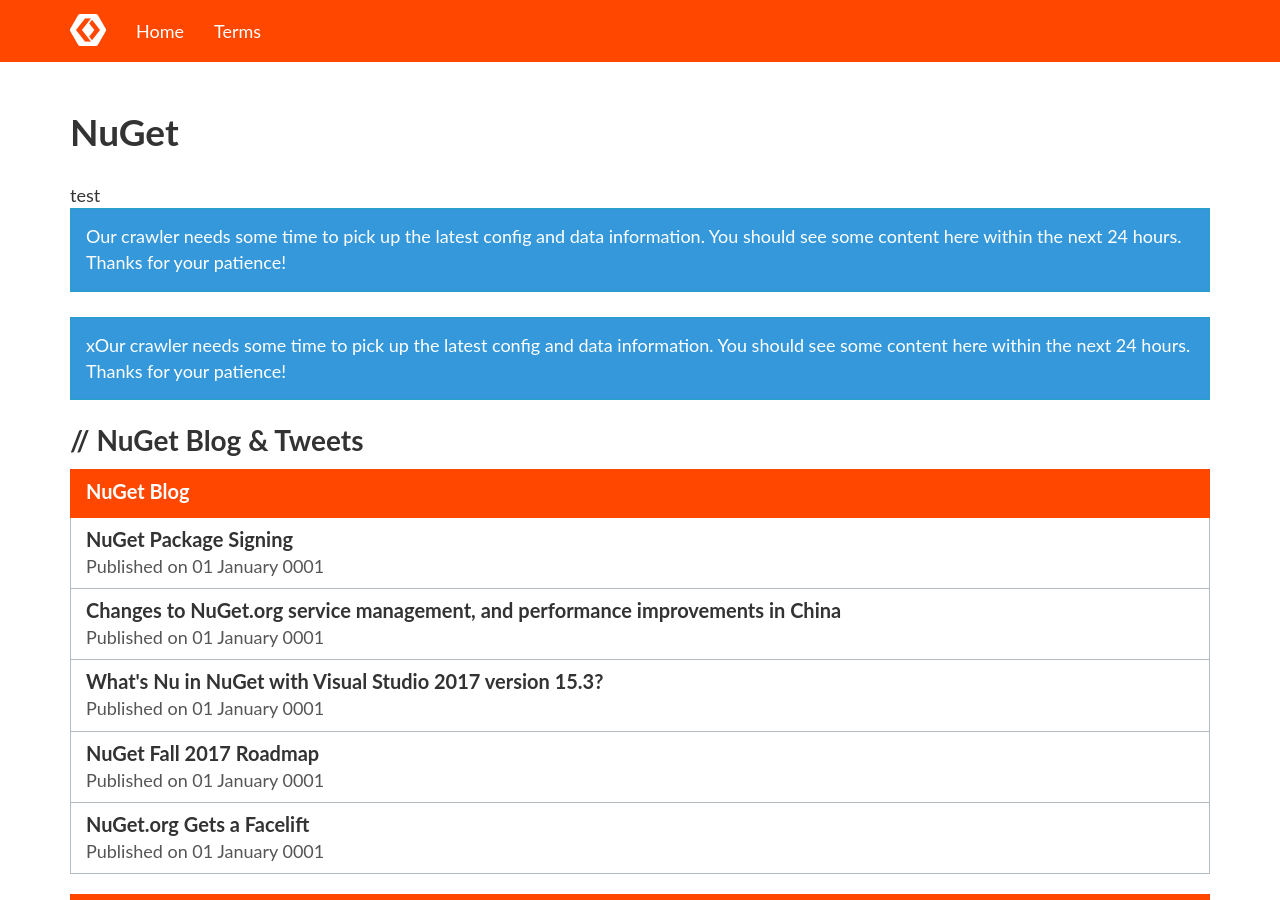
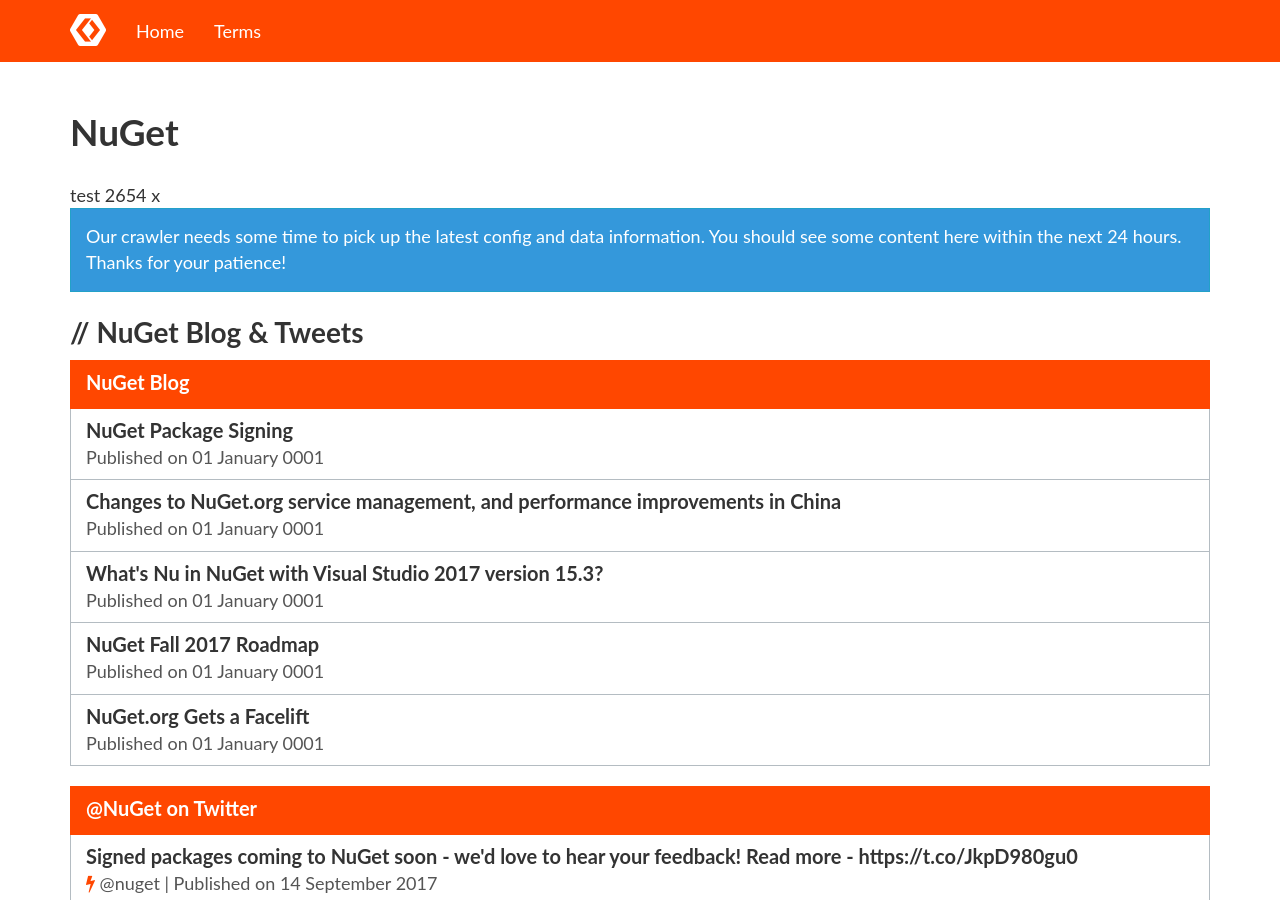
Before and after one commit to Code-Inside/KnowYourStack, a Jekyll site: the page built from _pages/nuget.html, in a window 1280 px wide and 900 px high. Built offline with Jekyll 4.4.1, drawn with Linux system fonts in a browser that asks for light colours; nearby versions of some CDN libraries.

Commit message:
Update CheckForEmptyData.html

```diff
--- a/_includes/CheckForEmptyData.html
+++ b/_includes/CheckForEmptyData.html
@@ -1,9 +1,5 @@
 {{ if include.data.RunDurationInMilliseconds > 0 }}
- test
+ test {{include.data.RunDurationInMilliseconds}} x
 {{ else }}
 <div class="alert alert-info" role="alert">Our crawler needs some time to pick up the latest config and data information. You should see some content here within the next 24 hours. Thanks for your patience!</div>
 {{ endif }}
-
-{{ if include.data == null }}
-<div class="alert alert-info" role="alert">xOur crawler needs some time to pick up the latest config and data information. You should see some content here within the next 24 hours. Thanks for your patience!</div>
-{{ endif }}
```
